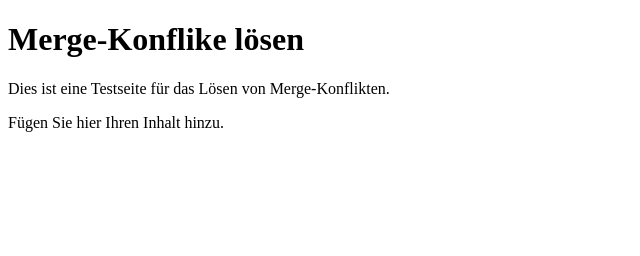
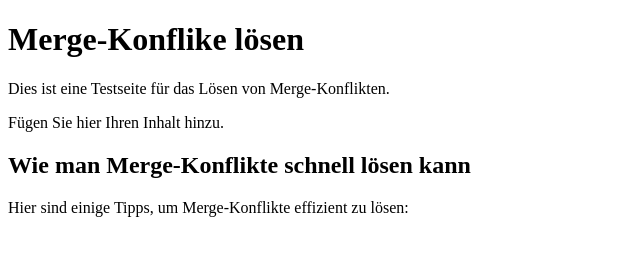
Before and after one commit to editoraky/testBox, a plain HTML site: page index.html in a window 1280 px wide. Shown: the whole page, without its empty margins (0-640 px from the left). Drawn offline with Linux system fonts and the light colour scheme.

Commit message:
h2 und einen Paragraphen eingefügt

```diff
--- a/index.html
+++ b/index.html
@@ -10,5 +10,8 @@
 
   <p>Dies ist eine Testseite für das Lösen von Merge-Konflikten.</p>
   <p>Fügen Sie hier Ihren Inhalt hinzu.</p>
+
+  <h2>Wie man Merge-Konflikte schnell lösen kann</h2>
+  <p>Hier sind einige Tipps, um Merge-Konflikte effizient zu lösen:</p>
 </body>
 </html>
```
